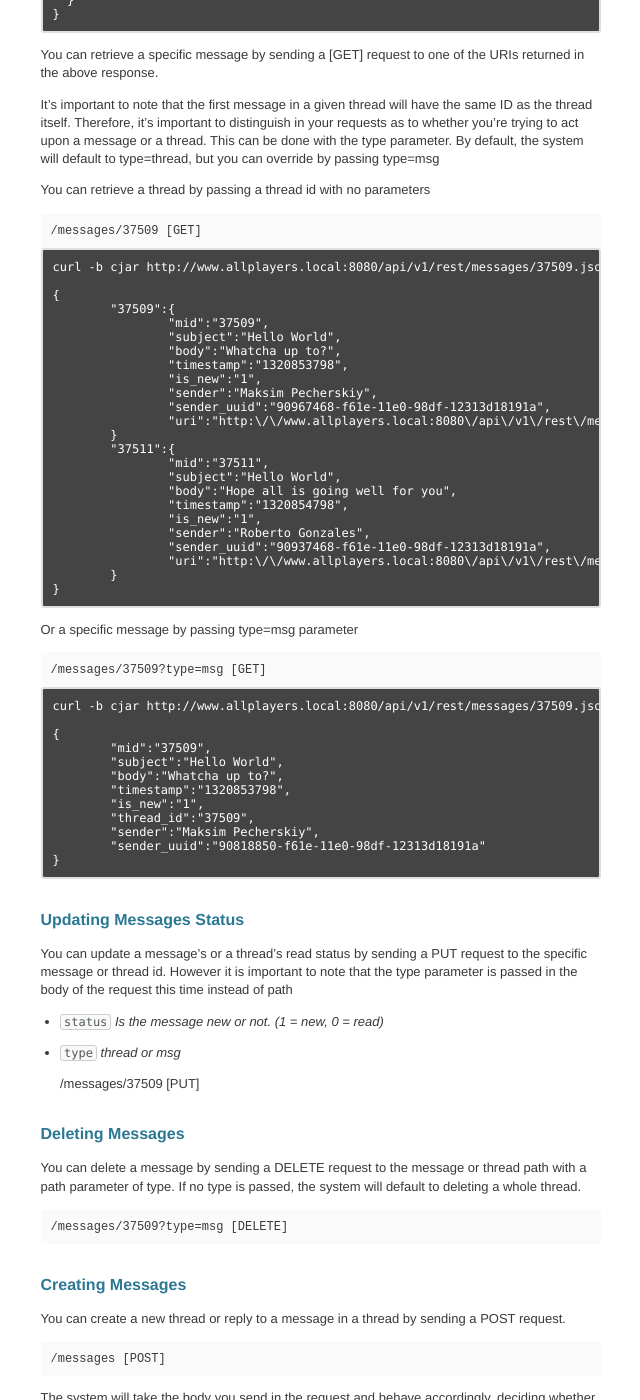
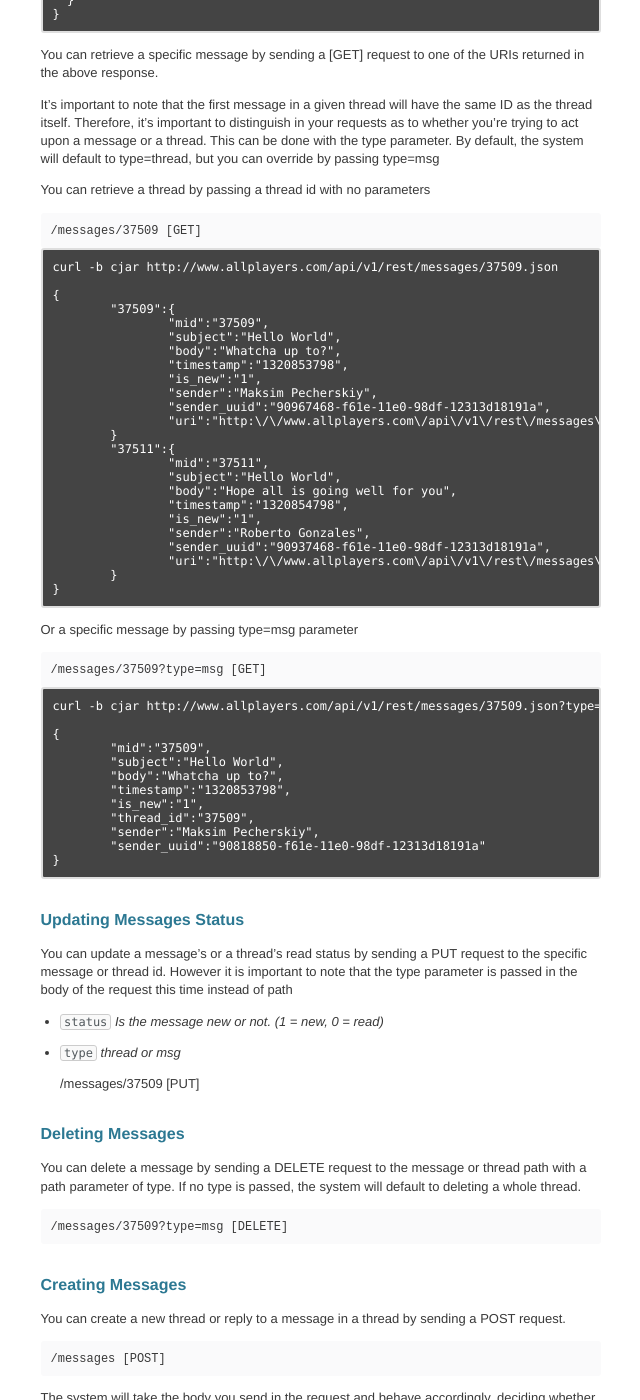
Before and after one commit to christianchristensen/develop.allplayers.com, a Jekyll site: the page built from _posts/2011-1-5-messages.markdown, in a window 1280 px wide and 1400 px high, scrolled down 695 px. Shown: the whole window, without its empty margins (263-903 px from the left). Built offline with Jekyll 4.4.1, drawn with Linux system fonts in a browser that asks for light colours; Markdown is read by kramdown in place of the engine named in the settings; some of the changed lines change nothing that is shown; some of the changed text lies outside the part shown.

Commit message:
Update .local to .com for doc consistency.

```diff
--- a/_posts/2011-1-5-messages.markdown
+++ b/_posts/2011-1-5-messages.markdown
@@ -53,7 +53,7 @@ You can retrieve a thread by passing a thread id with no parameters
     /messages/37509 [GET]
 
 <pre class="terminal">
-curl -b cjar http://www.allplayers.local:8080/api/v1/rest/messages/37509.json
+curl -b cjar http://www.allplayers.com/api/v1/rest/messages/37509.json
 
 {
 	"37509":{
@@ -64,7 +64,7 @@ curl -b cjar http://www.allplayers.local:8080/api/v1/rest/messages/37509.json
 		"is_new":"1",
 		"sender":"Maksim Pecherskiy",
 		"sender_uuid":"90967468-f61e-11e0-98df-12313d18191a",
-		"uri":"http:\/\/www.allplayers.local:8080\/api\/v1\/rest\/messages\/37509?type=msg"
+		"uri":"http:\/\/www.allplayers.com\/api\/v1\/rest\/messages\/37509?type=msg"
 	}
 	"37511":{
 		"mid":"37511",
@@ -74,7 +74,7 @@ curl -b cjar http://www.allplayers.local:8080/api/v1/rest/messages/37509.json
 		"is_new":"1",
 		"sender":"Roberto Gonzales",
 		"sender_uuid":"90937468-f61e-11e0-98df-12313d18191a",
-		"uri":"http:\/\/www.allplayers.local:8080\/api\/v1\/rest\/messages\/37509?type=msg"
+		"uri":"http:\/\/www.allplayers.com\/api\/v1\/rest\/messages\/37509?type=msg"
 	}
 }
 </pre>
@@ -84,7 +84,7 @@ Or a specific message by passing type=msg parameter
 	/messages/37509?type=msg [GET]
 
 <pre class="terminal">
-curl -b cjar http://www.allplayers.local:8080/api/v1/rest/messages/37509.json?type=msg
+curl -b cjar http://www.allplayers.com/api/v1/rest/messages/37509.json?type=msg
 
 {
 	"mid":"37509",
@@ -132,7 +132,7 @@ If you send:
 The system will know that you would like to create a new message.
 
 <pre class="terminal">
-curl -b cjar -d 'recipients[0]=90967468-f61e-11e0-98df-12313d18191a&subject=test&body=one' \http://www.allplayers.local:8080/api/v1/rest/messages.json
+curl -b cjar -d 'recipients[0]=90967468-f61e-11e0-98df-12313d18191a&subject=test&body=one' \http://www.allplayers.com/api/v1/rest/messages.json
 {
 	"subject":"test",
 	"body":"one",
@@ -154,7 +154,7 @@ However, sending:
 Will reply to a message in a given thread id:
 
 <pre class="terminal">
-curl -b cjar -d 'thread_id=37509&body=one two three' \http://www.allplayers.local:8080/api/v1/rest/messages.json
+curl -b cjar -d 'thread_id=37509&body=one two three' \http://www.allplayers.com/api/v1/rest/messages.json
 
 {
 	"body":"one two three",
```
